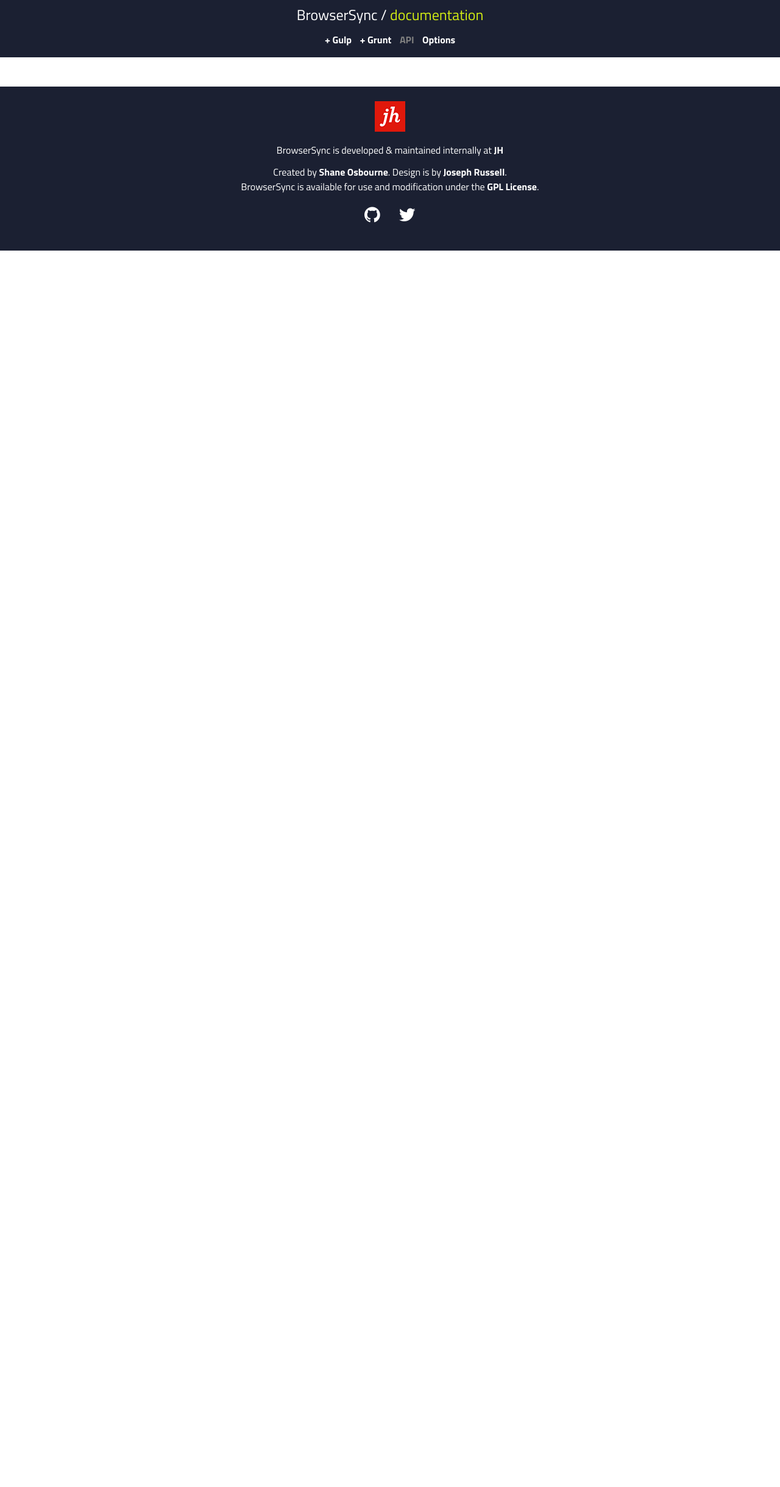
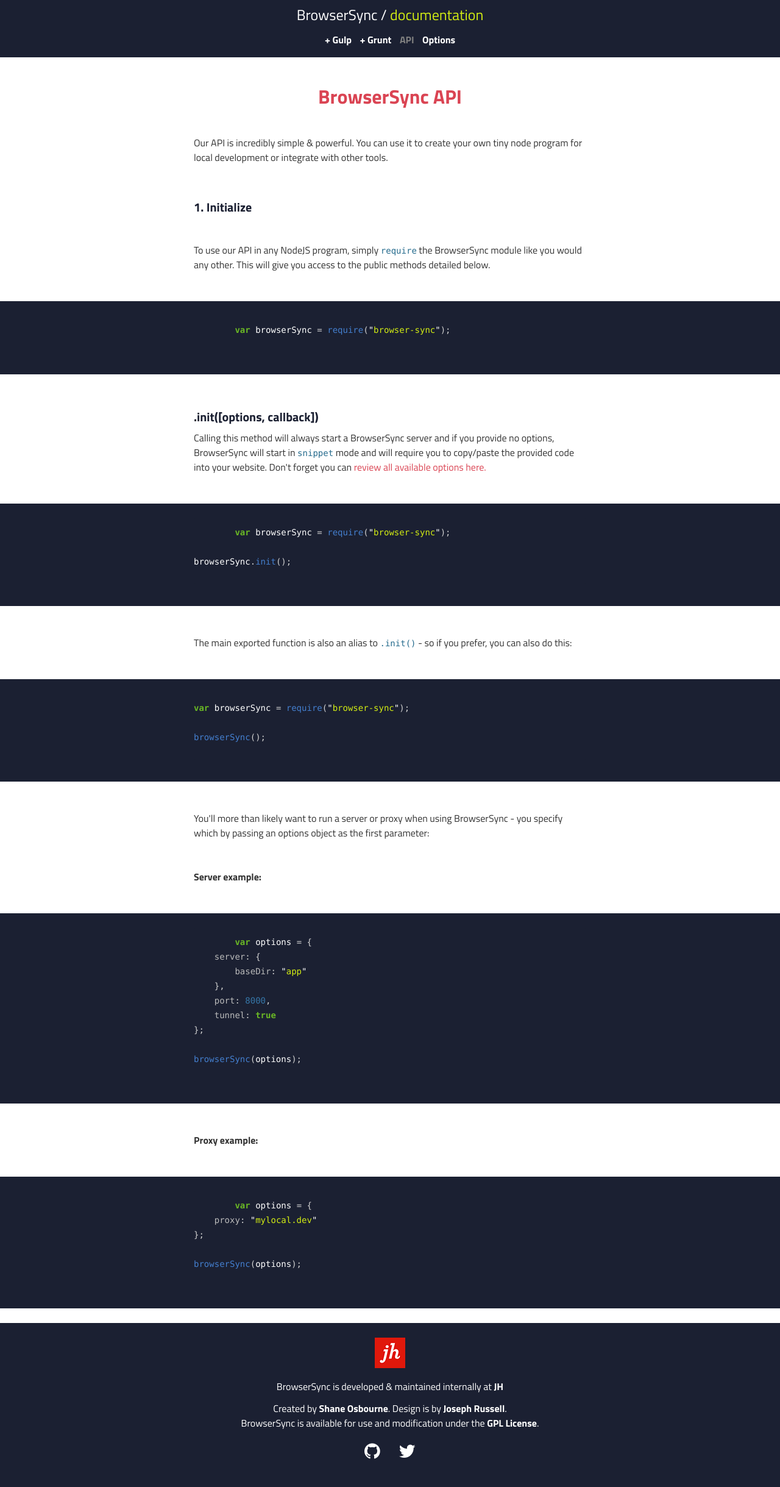
Before and after one commit to susoko/browser-sync-website, a Jekyll site: the page built from docs/api.html, in a window 1280 px wide. Shown: the whole page at 61% size. Built offline with Jekyll 4.4.1, drawn with Linux system fonts in a browser that asks for light colours; before the commit the page ends 900 px from its top, so only the background shows below that.

```diff
--- a/_config.yml
+++ b/_config.yml
@@ -48,3 +48,4 @@ links:
   docs: "https://github.com/shakyShane/browser-sync/wiki"
   source: "https://github.com/shakyShane/browser-sync"
   twitter: "https://twitter.com/browsersync"
+  npm: "https://npmjs.org/shakyshane/browser-sync"
--- /dev/null
+++ b/_includes/scripts/api/init.js
@@ -0,0 +1,3 @@
+var browserSync = require("browser-sync");
+
+browserSync.init();
--- /dev/null
+++ b/_includes/scripts/api/init.options.proxy.js
@@ -0,0 +1,5 @@
+var options = {
+    proxy: "mylocal.dev"
+};
+
+browserSync(options);
--- /dev/null
+++ b/_includes/scripts/api/init.options.server.js
@@ -0,0 +1,9 @@
+var options = {
+    server: {
+        baseDir: "app"
+    },
+    port: 8000,
+    tunnel: true
+};
+
+browserSync(options);
--- a/_includes/scripts/eg1.js
+++ /dev/null
@@ -1,6 +0,0 @@
-var browserSync = require("browser-sync");
-
-browserSync({
-    server: true,
-    files: ['*.html', 'css/*.css']
-});
--- a/docs.html
+++ b/docs.html
@@ -29,7 +29,7 @@ page-label: "docs"
             <div class="code-sample">
 
             {% highlight javascript %}
-                {% include scripts/eg1.js %}
+                {% include scripts/api/init.js %}
             {% endhighlight %}
                 </div>
 
--- a/docs/api.html
+++ b/docs/api.html
@@ -4,6 +4,71 @@ title: "BrowserSync API"
 page-label: "api"
 ---
 
-<section id="api-usage" class="wrapper code-example">
+<section id="page-top" class="wrapper code-example">
 
+    <div class="container">
+
+        <h2 class="text--center">{{page.title}}</h2>
+
+        <p>Our API is incredibly simple & powerful. You can use it to create your own
+            tiny node program for local development or integrate with other tools.</p>
+
+        <h3>1. Initialize</h3>
+        <p>To use our API in any NodeJS program, simply <code>require</code> the BrowserSync module like you would any other.
+            This will give you access to the public methods detailed below.</p>
+    </div>
+    <div class="code-sample">
+
+        {% highlight javascript %}
+        var browserSync = require("browser-sync");
+        {% endhighlight %}
+
+    </div>
+    <div class="container">
+
+        <h3 class="flush">.init([options, callback])</h3>
+        <p>Calling this method will always start a BrowserSync server and if you provide no options, BrowserSync will start in <code>snippet</code> mode
+        and will require you to copy/paste the provided code into your website. Don't forget you can <a href="/docs/options">review all available options here.</a></p>
+
+    </div>
+
+    <div class="code-sample">
+
+        {% highlight javascript %}
+        {% include scripts/api/init.js %}
+        {% endhighlight %}
+
+    </div>
+
+    <div class="container">
+        <p>The main exported function is also an alias to <code>.init()</code> - so if you prefer, you can also do this: </p>
+    </div>
+
+    <div class="code-sample">
+        {% highlight javascript %}
+var browserSync = require("browser-sync");
+
+browserSync();
+        {% endhighlight %}
+    </div>
+
+    <div class="container">
+        <p>You'll more than likely want to run a server or proxy when using BrowserSync - you specify which by passing an options object as the first parameter:</p>
+
+        <p><strong>Server example:</strong></p>
+    </div>
+    <div class="code-sample">
+        {% highlight javascript %}
+        {% include scripts/api/init.options.server.js %}
+        {% endhighlight %}
+    </div>
+
+    <div class="container">
+    <p><strong>Proxy example:</strong></p>
+    </div>
+    <div class="code-sample">
+        {% highlight javascript %}
+        {% include scripts/api/init.options.proxy.js %}
+        {% endhighlight %}
+    </div>
 </section>
```
Also changed, not shown: _scss/theme/_code.scss (+41 -1 lines), css/core.css (+31 -4 lines), css/core.min.css.
